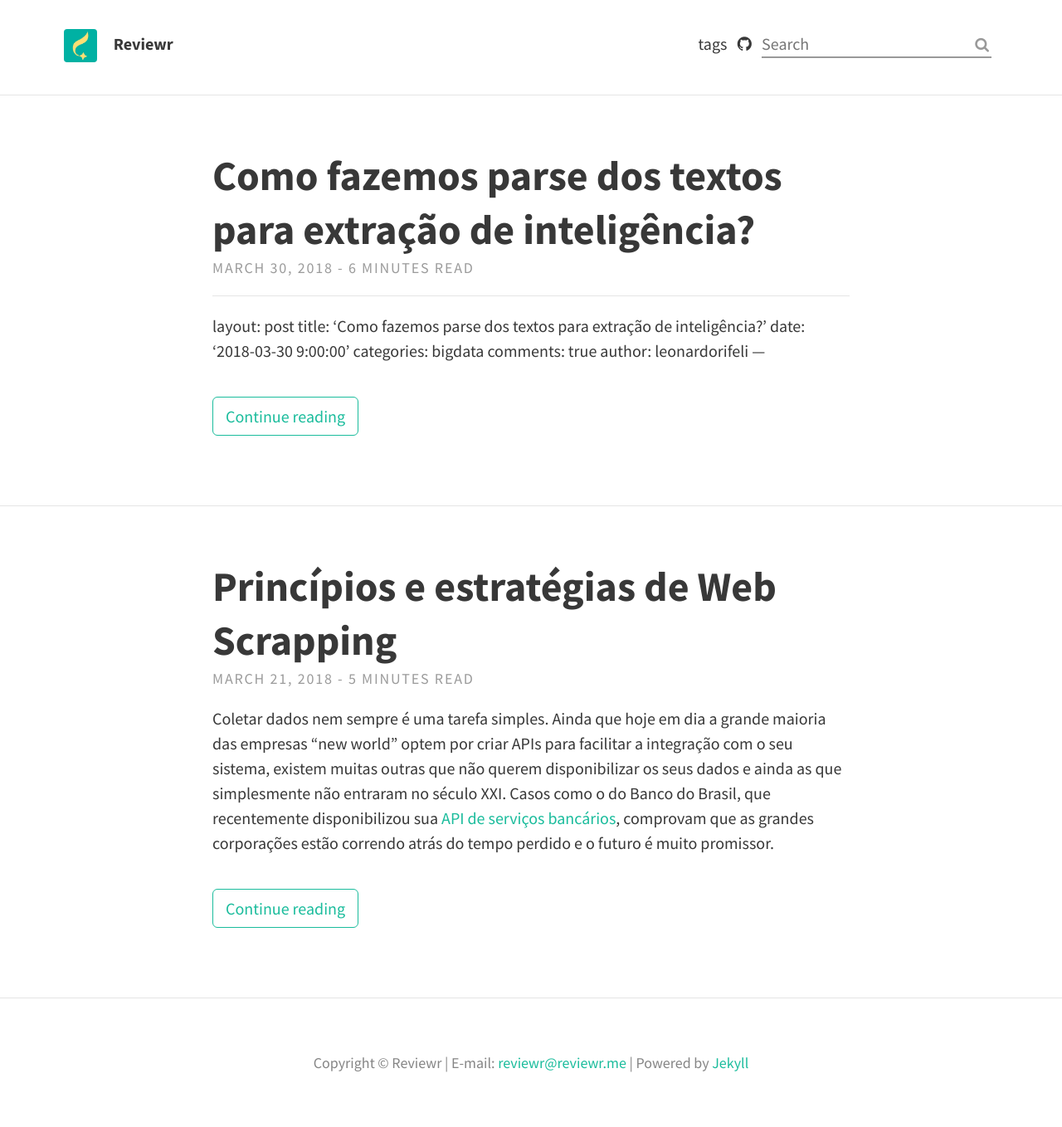
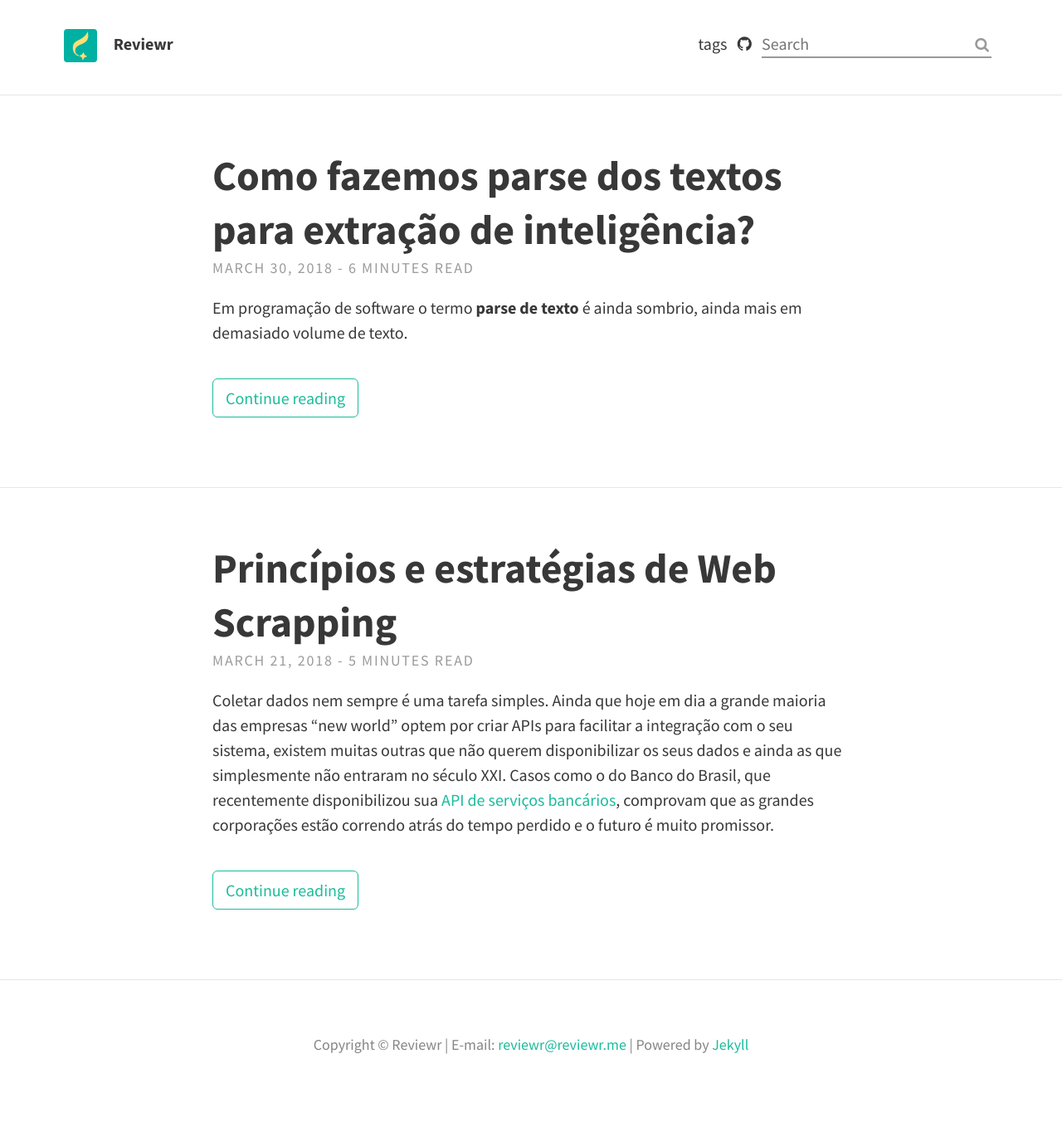
Before and after one commit to leonardorifeli/engineering.github.io, a Jekyll site: the page built from index.html, in a window 1280 px wide. Shown: the whole page at 83% size. Built offline with Jekyll 4.4.1, drawn with Linux system fonts in a browser that asks for light colours; nearby versions of some CDN libraries; the list of posts is cut into pages by our own code; after the commit the page ends 1336 px from its top, so only the background shows below that.

Commit message:
Fix article

```diff
--- a/_posts/2018-03-30-como-fazemos-parse-dos-textos-para-extracao-de-inteligencia.md
+++ b/_posts/2018-03-30-como-fazemos-parse-dos-textos-para-extracao-de-inteligencia.md
@@ -1,12 +1,3 @@
----
-layout: post
-title: 'Como fazemos parse dos textos para extração de inteligência?'
-date: '2018-03-30 9:00:00'
-categories: bigdata
-comments: true
-author: leonardorifeli
----
-
 ---
 layout: post
 title: 'Como fazemos parse dos textos para extração de inteligência?'
```
